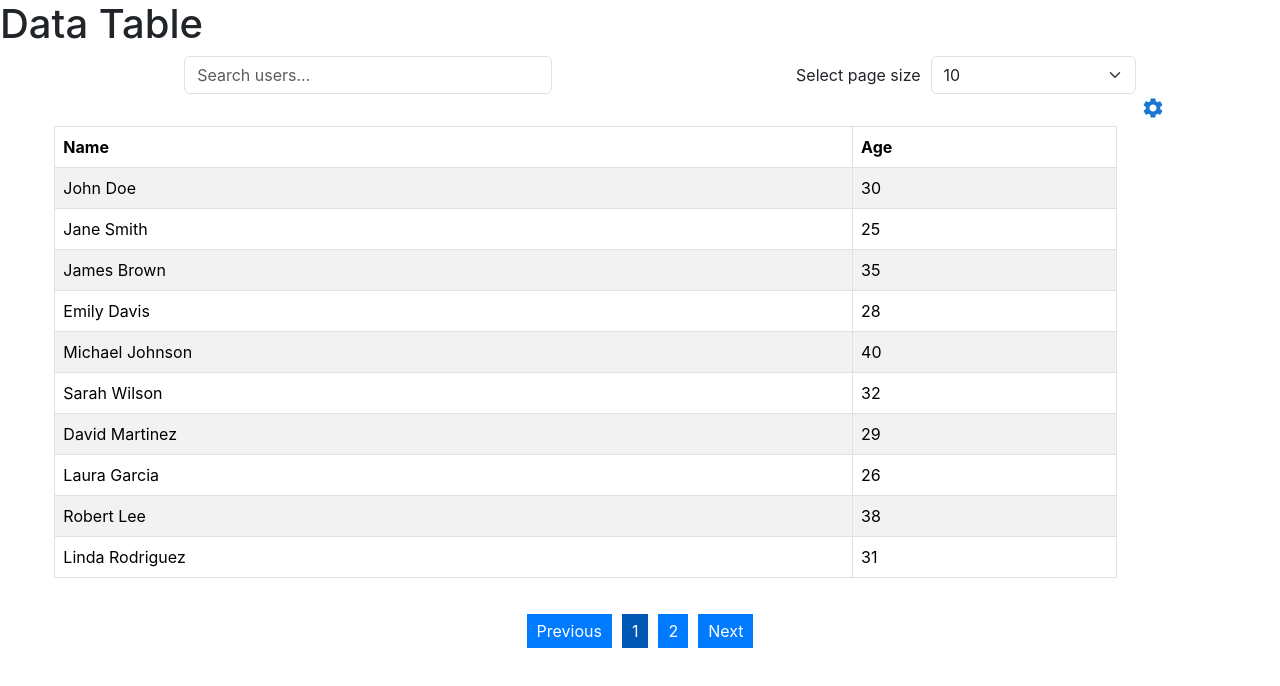
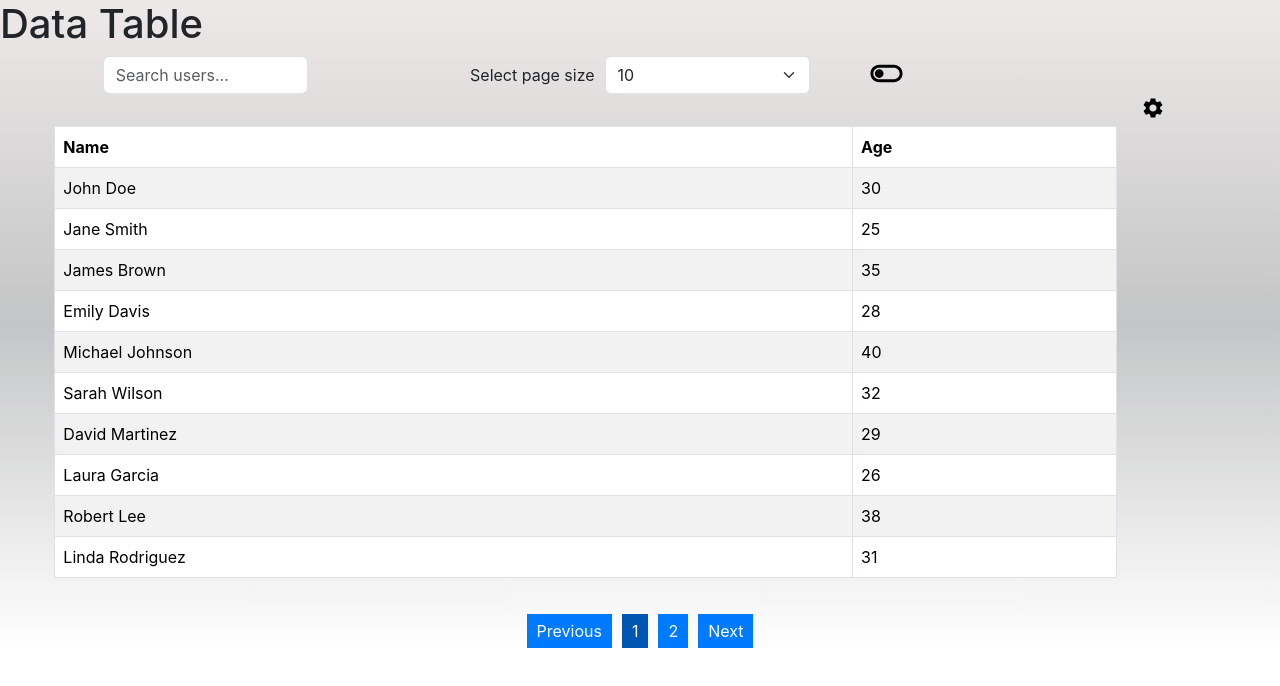
Before and after one commit to NidhinaJustin/frontend-code-challenge, a React (Create React App) app: page / in a window 1280 px wide. Shown: the top 686 px of the page. Built offline with nearby package versions, Linux system fonts and the light colour scheme.

Commit message:
added toggle for dark theme

```diff
--- a/src/App.css
+++ b/src/App.css
@@ -1,3 +1,11 @@
+.dataTableTheme {
+  background-image: linear-gradient(black, #1d242c, #222d38);
+  color: white;
+  min-height: 95vh;
+}
+.dataTableDefaultTheme {
+  background-image: linear-gradient(rgb(238, 233, 233), #c4c5c6, white);
+}
 .headerDropdown{
   border: 1px solid #D7DBDD;
   padding: 5px;
--- a/src/App.tsx
+++ b/src/App.tsx
@@ -1,13 +1,19 @@
-import React from "react";
+import React, { useState } from "react";
 import "./App.css";
 import DataTable from "./components/DataTable/DataTable";
 import { columns, data } from "./components/DataTable/DataTableConstants";
 
 export default function App() {
+  const [isChangeTheme, setIsChangeTheme] = useState<boolean>(false);
+
+  const handleChangeTheme=()=>{
+    setIsChangeTheme(!isChangeTheme)
+  }
+
   return (
-    <div className="App">
+    <div className={`${isChangeTheme ? "dataTableTheme" :"dataTableDefaultTheme"}`}>
       <h1>Data Table</h1>
-      <DataTable data={data} columns={columns} />
+      <DataTable data={data} columns={columns} isChangeTheme={isChangeTheme} handleChangeTheme={handleChangeTheme}/>
     </div>
   );
 }
--- a/src/components/DataTable/DataTable.tsx
+++ b/src/components/DataTable/DataTable.tsx
@@ -1,15 +1,19 @@
 import React, { useEffect, useState } from "react";
 import { Table, Row, Col } from "react-bootstrap";
-import { ColumnHeader, UserData ,SortTypes } from "./DataTableTypes";
+import { ColumnHeader, UserData } from "./DataTableTypes";
 import SettingsIcon from "@mui/icons-material/Settings";
 import Pagination from "../Pagination";
 import { Input } from "reactstrap";
+import ToggleOnOutlinedIcon from '@mui/icons-material/ToggleOnOutlined';
+import ToggleOffOutlinedIcon from '@mui/icons-material/ToggleOffOutlined';
 
 interface DataTableProps {
   data: UserData[];
   columns: ColumnHeader[];
+  isChangeTheme:boolean;
+  handleChangeTheme:()=>void;
 }
-export default function DataTable({ data, columns }: DataTableProps) {
+export default function DataTable({ data, columns,isChangeTheme, handleChangeTheme }: DataTableProps) {
   const [isColumnSettingOpen, setIsColumnSettingOpen] =
     useState<boolean>(false);
     const [userData, setUserData] =useState<UserData[]>(data)
@@ -17,7 +21,8 @@ export default function DataTable({ data, columns }: DataTableProps) {
   const [headers, setHeaders] = useState<ColumnHeader[]>(columns);
   const [postsPerPage, setPostsPerPage] = useState<number>(10);
   const [currentPage, setCurrentPage] = useState<number>(1);
-  const [searchKey, setSearchKey] = useState("");
+  const [searchKey, setSearchKey] = useState<string>("");
+
 
   useEffect(() => {
     const tableHeaders = columnList.filter((i) => i.isChecked === true);
@@ -71,10 +76,12 @@ export default function DataTable({ data, columns }: DataTableProps) {
     setUserData(newdata);
   }
 
+
+
   return (
     <>
       <Row>
-        <Col md={7}>
+        <Col md={4}>
           <div className="searchBar">
             {userData.length && (
               <Input
@@ -104,6 +111,11 @@ export default function DataTable({ data, columns }: DataTableProps) {
             </Input>
           </div>
         </Col>
+        <Col md={4}>
+        <div title="Change Theme" onClick={handleChangeTheme}>
+          {isChangeTheme ? (<ToggleOnOutlinedIcon fontSize="large" style={{ color: 'white' }}  />):(<ToggleOffOutlinedIcon fontSize="large" style={{ color: 'black' }} />)}
+          </div>
+        </Col>
       </Row>
       <Row className="justify-content-center">
         <Col md={10}>
@@ -128,7 +140,7 @@ export default function DataTable({ data, columns }: DataTableProps) {
         </Col>
         <Col md={1}>
           <div title="select header" onClick={handleSelectHeaders}>
-            <SettingsIcon color="primary" />
+            <SettingsIcon style={{ color: isChangeTheme ? 'white' : 'black' }}  />
           </div>
           {isColumnSettingOpen && (
             <div className="headerDropdown">
```
